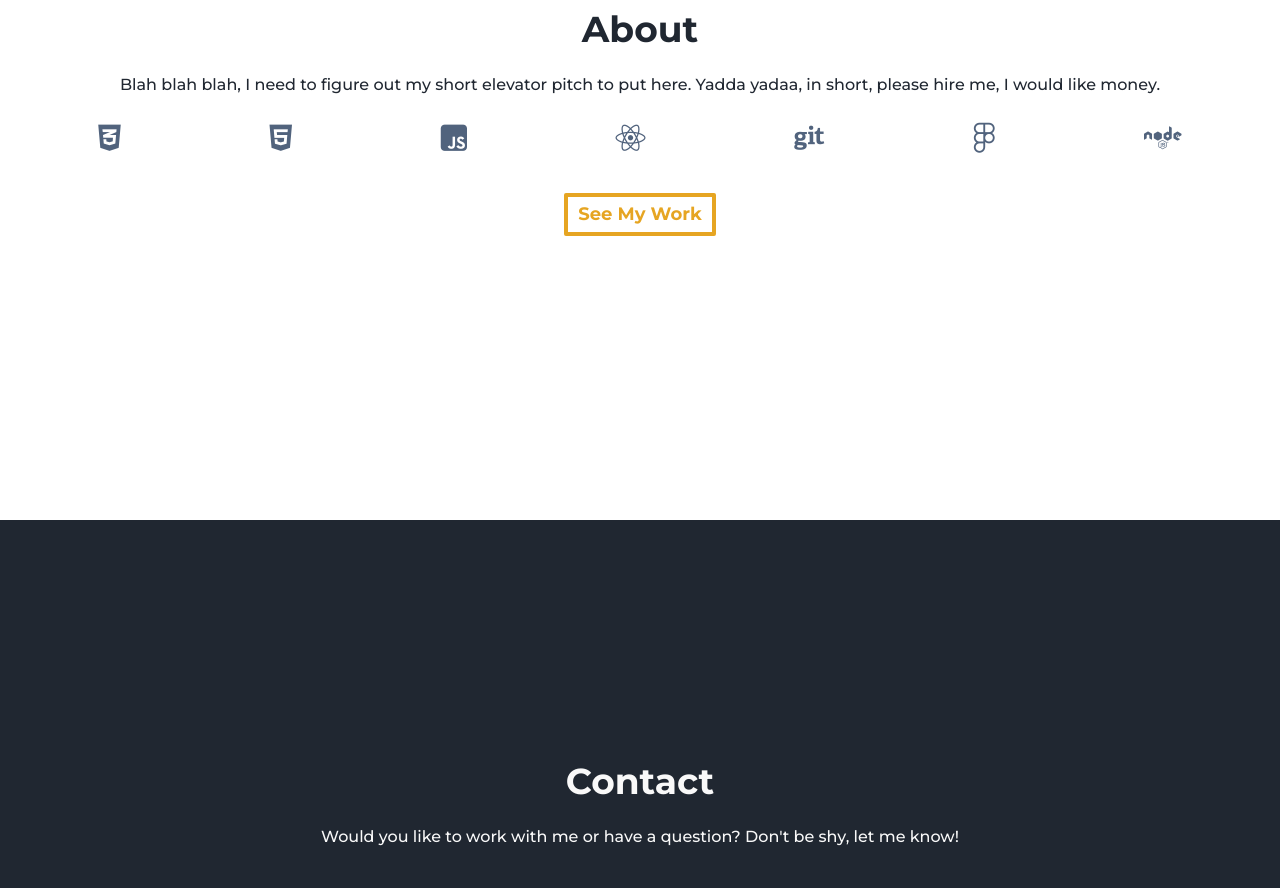
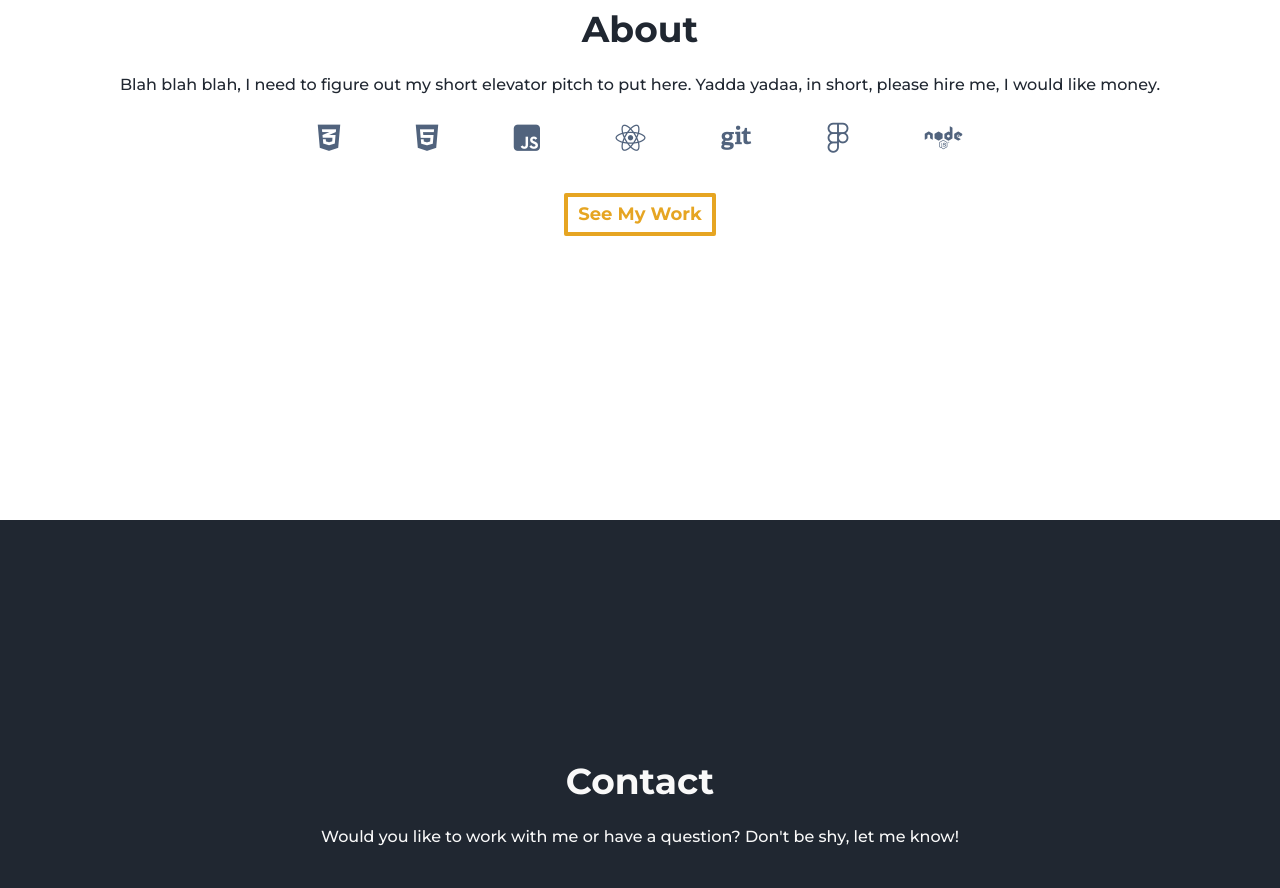
Before and after one commit to NeffCodes/portfolio, a Gatsby site: page / in a window 1280 px wide. Shown: the part 1080-1968 px from the top of the page. Built offline with nearby package versions, Linux system fonts and the light colour scheme; Gatsby itself is replaced by a stand-in of ours.

Commit message:
Update _about.css

```diff
--- a/src/styles/_about.css
+++ b/src/styles/_about.css
@@ -8,5 +8,6 @@
     display: flex;
     justify-content: space-around;
     width: 100%;
-    margin-top: 2.4rem
+    margin-top: 2.4rem;
+    max-width: 720px;
 }
```
